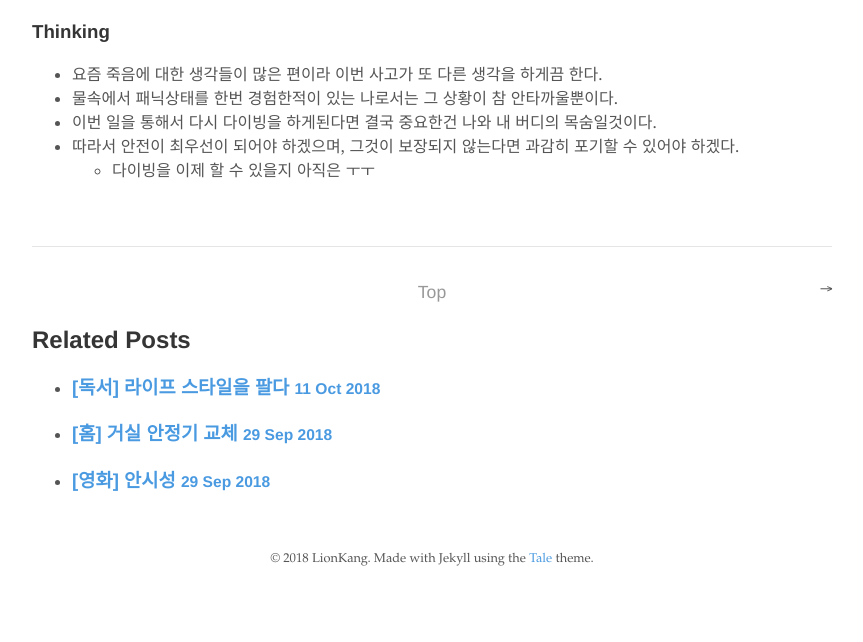
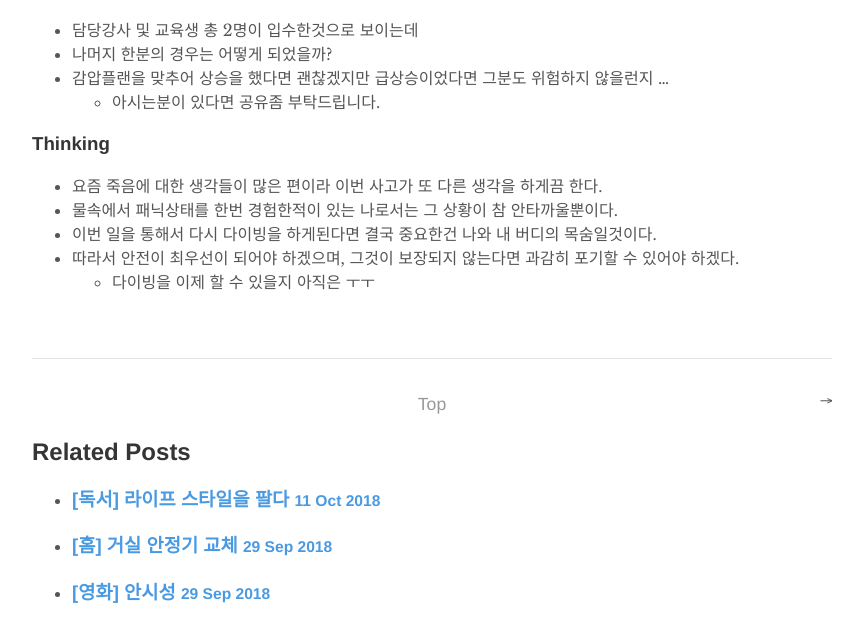
Before and after one commit to lionkang/lionkang.github.io, a Jekyll site: the page built from _posts/2018-10-22-diving-DivingAccidentInEastEea.markdown, in a window 1280 px wide and 900 px high, scrolled down 1278 px, cut to the strip 240-882 px from the top of the window. Shown: the whole strip, without its empty margins (208-1071 px from the left). Built offline with Jekyll 4.4.1, drawn with Linux system fonts in a browser that asks for light colours; nearby versions of some CDN libraries; comment, search, counter and statistics services are not loaded; before the commit the page ends 2120 px from its top, so only the background shows below that.

Commit message:
diving contents updated

```diff
--- a/_posts/2018-10-22-diving-DivingAccidentInEastEea.markdown
+++ b/_posts/2018-10-22-diving-DivingAccidentInEastEea.markdown
@@ -16,7 +16,10 @@ comments: true
 - 삼가 고인의 명복을 빈다.
 - 관련한 다이빙 얘기한조각
 <iframe src="https://www.facebook.com/plugins/post.php?href=https%3A%2F%2Fwww.facebook.com%2Fpermalink.php%3Fstory_fbid%3D745018022499422%26id%3D100009736925139%26substory_index%3D1&width=500" width="500" height="454" style="border:none;overflow:hidden" scrolling="no" frameborder="0" allowTransparency="true" allow="encrypted-media"></iframe>
-
+- 담당강사 및 교육생 총 2명이 입수한것으로 보이는데
+- 나머지 한분의 경우는 어떻게 되었을까?
+- 감압플랜을 맞추어 상승을 했다면 괜찮겠지만 급상승이었다면 그분도 위험하지 않을런지 ...
+  - 아시는분이 있다면 공유좀 부탁드립니다.
 
 ### Thinking
 - 요즘 죽음에 대한 생각들이 많은 편이라 이번 사고가 또 다른 생각을 하게끔 한다.
```
